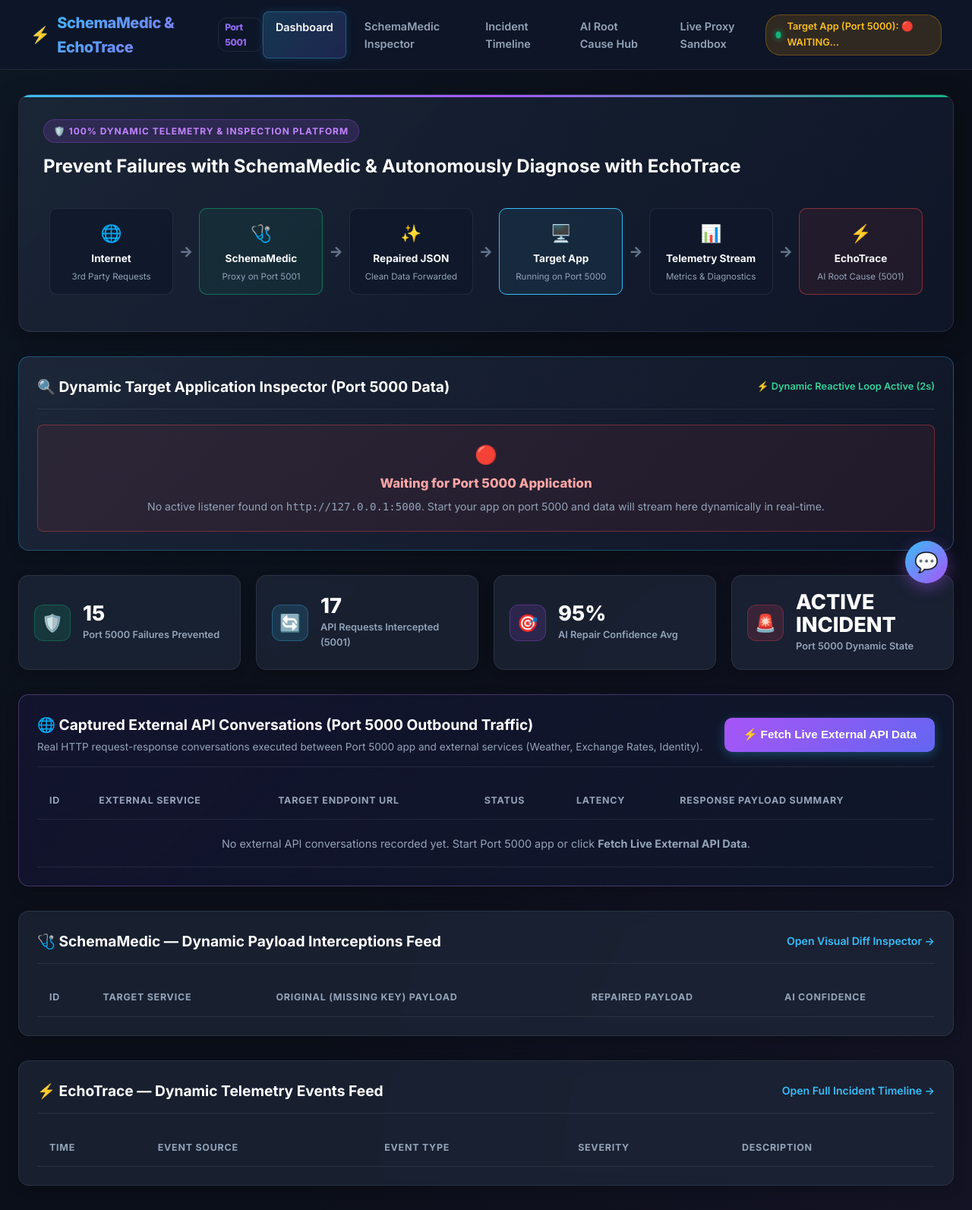
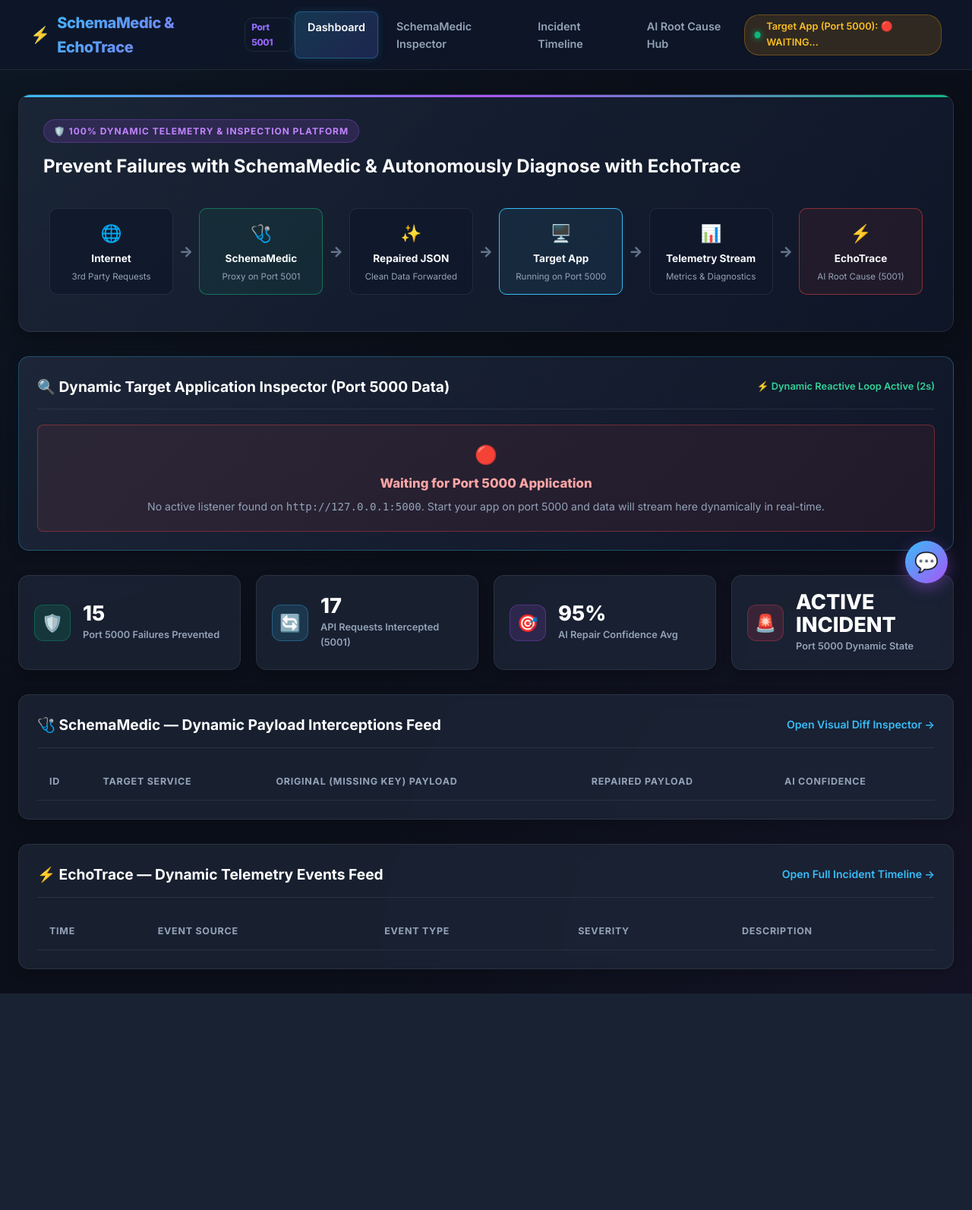
Before and after one commit to 24f3003432/quantum, a Flask app: template templates/index.html in a window 1280 px wide. Shown: the whole page at 76% size. After the commit the page ends 1308 px from the top, so only its background shows below. Run offline with Flask 3, Linux system fonts and the light colour scheme; the template is opened without the code that fills it, so the values that code supplies are empty.

Commit message:
Remove Captured External API Conversations section and Live Proxy Sandbox

```diff
--- a/app.py
+++ b/app.py
@@ -247,16 +247,6 @@ def root_cause_view():
         target_info=target_info
     )
 
-@app.route("/proxy-sandbox")
-def proxy_sandbox():
-    parse_dup_log_file()
-    target_info = inspect_target_app_live()
-    return render_template(
-        "proxy_sandbox.html",
-        schemas=TARGET_SCHEMAS,
-        schema_medic_data=schema_medic_data,
-        target_info=target_info
-    )
 
 # --- Dynamic Transparent HTTP Request Gateway & REST APIs ---
 
--- a/templates/api_inspector.html
+++ b/templates/api_inspector.html
@@ -18,7 +18,6 @@
             <a href="{{ url_for('api_inspector') }}" class="nav-item active">SchemaMedic Inspector</a>
             <a href="{{ url_for('timeline') }}" class="nav-item">Incident Timeline</a>
             <a href="{{ url_for('root_cause_view') }}" class="nav-item">AI Root Cause Hub</a>
-            <a href="{{ url_for('proxy_sandbox') }}" class="nav-item">Live Proxy Sandbox</a>
         </nav>
         <div class="status-pill" id="statusPillContainer" style="background: rgba(16, 185, 129, 0.15); border-color: rgba(16, 185, 129, 0.3); color: #34d399;">
             <span class="status-dot"></span>
@@ -34,7 +33,6 @@
             </div>
             <div style="display: flex; gap: 0.75rem;">
                 <button onclick="triggerDemoRepair()" class="btn-primary" style="background: linear-gradient(135deg, #0284c7, #2563eb);">⚡ Inject Live Payload Repair</button>
-                <a href="{{ url_for('proxy_sandbox') }}" class="btn-primary">⚡ Open Live Proxy Sandbox</a>
             </div>
         </div>
 
--- a/templates/index.html
+++ b/templates/index.html
@@ -19,7 +19,6 @@
             <a href="{{ url_for('api_inspector') }}" class="nav-item">SchemaMedic Inspector</a>
             <a href="{{ url_for('timeline') }}" class="nav-item">Incident Timeline</a>
             <a href="{{ url_for('root_cause_view') }}" class="nav-item">AI Root Cause Hub</a>
-            <a href="{{ url_for('proxy_sandbox') }}" class="nav-item">Live Proxy Sandbox</a>
         </nav>
         <div class="status-pill" id="statusPillContainer" style="background: {% if target_info and target_info.connected %}rgba(16, 185, 129, 0.15){% else %}rgba(245, 158, 11, 0.15){% endif %}; border-color: {% if target_info and target_info.connected %}rgba(16, 185, 129, 0.3){% else %}rgba(245, 158, 11, 0.3){% endif %}; color: {% if target_info and target_info.connected %}#34d399{% else %}#fbbf24{% endif %};">
             <span class="status-dot"></span>
@@ -145,52 +144,6 @@
             </div>
         </div>
 
-        <!-- Captured External API Conversations Section -->
-        <section class="card" style="border: 1px solid rgba(192, 132, 252, 0.3); background: linear-gradient(135deg, rgba(30, 27, 75, 0.4), rgba(15, 23, 42, 0.9));">
-            <div class="card-header-flex">
-                <div>
-                    <h2>🌐 Captured External API Conversations (Port 5000 Outbound Traffic)</h2>
-                    <p style="margin: 0.2rem 0 0 0; font-size: 0.85rem; color: var(--text-muted);">
-                        Real HTTP request-response conversations executed between Port 5000 app and external services (Weather, Exchange Rates, Identity).
-                    </p>
-                </div>
-                <button type="button" onclick="triggerExternalAPICalls()" class="btn-primary" style="background: linear-gradient(135deg, #a855f7, #6366f1);">
-                    ⚡ Fetch Live External API Data
-                </button>
-            </div>
-            <table class="data-table">
-                <thead>
-                    <tr>
-                        <th>ID</th>
-                        <th>External Service</th>
-                        <th>Target Endpoint URL</th>
-                        <th>Status</th>
-                        <th>Latency</th>
-                        <th>Response Payload Summary</th>
-                    </tr>
-                </thead>
-                <tbody id="externalAPITableBody">
-                    {% if external_api_conversations %}
-                    {% for conv in external_api_conversations %}
-                    <tr style="border-bottom: 1px solid rgba(255,255,255,0.05); transition: all 0.3s ease;">
-                        <td><span class="item-id-badge" style="background: rgba(192, 132, 252, 0.15); color: #c084fc; border: 1px solid rgba(192, 132, 252, 0.3);">{{ conv.id }}</span></td>
-                        <td><strong style="color: #f8fafc;">{{ conv.service_name }}</strong></td>
-                        <td><code style="color: #38bdf8; font-size: 0.8rem;">{{ conv.target_url }}</code></td>
-                        <td><span style="font-weight: 700; color: {% if conv.status_code >= 400 %}#fca5a5{% else %}#34d399{% endif %};">{{ conv.status_text }}</span></td>
-                        <td><span style="color: #c084fc; font-weight: 600; font-size: 0.85rem;">⚡ {{ conv.latency }}</span></td>
-                        <td><code style="color: #cbd5e1; font-size: 0.8rem;">{{ conv.response_payload }}</code></td>
-                    </tr>
-                    {% endfor %}
-                    {% else %}
-                    <tr>
-                        <td colspan="6" style="text-align: center; color: var(--text-muted); padding: 1.2rem;">
-                            No external API conversations recorded yet. Start Port 5000 app or click <strong>Fetch Live External API Data</strong>.
-                        </td>
-                    </tr>
-                    {% endif %}
-                </tbody>
-            </table>
-        </section>
 
         <!-- Section 1: Schema Medic Live Overview -->
         <section class="card">
--- a/templates/root_cause.html
+++ b/templates/root_cause.html
@@ -18,7 +18,6 @@
             <a href="{{ url_for('api_inspector') }}" class="nav-item">SchemaMedic Inspector</a>
             <a href="{{ url_for('timeline') }}" class="nav-item">Incident Timeline</a>
             <a href="{{ url_for('root_cause_view') }}" class="nav-item active">AI Root Cause Hub</a>
-            <a href="{{ url_for('proxy_sandbox') }}" class="nav-item">Live Proxy Sandbox</a>
         </nav>
         <div class="status-pill" id="statusPillContainer">
             <span class="status-dot"></span>
--- a/templates/timeline.html
+++ b/templates/timeline.html
@@ -18,7 +18,6 @@
             <a href="{{ url_for('api_inspector') }}" class="nav-item">SchemaMedic Inspector</a>
             <a href="{{ url_for('timeline') }}" class="nav-item active">Incident Timeline</a>
             <a href="{{ url_for('root_cause_view') }}" class="nav-item">AI Root Cause Hub</a>
-            <a href="{{ url_for('proxy_sandbox') }}" class="nav-item">Live Proxy Sandbox</a>
         </nav>
         <div class="status-pill">
             <span class="status-dot"></span>
```
Also changed, not shown: templates/proxy_sandbox.html (deleted, +0 -190 lines).
